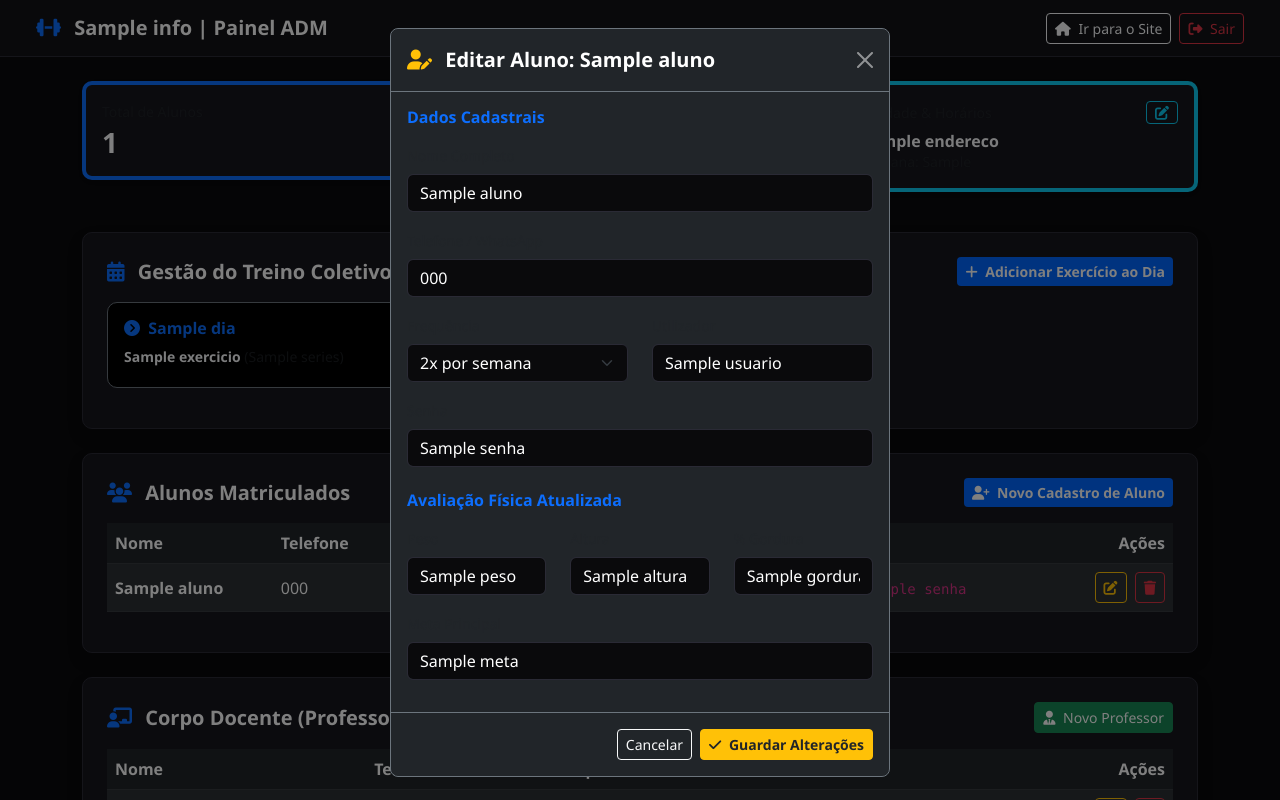
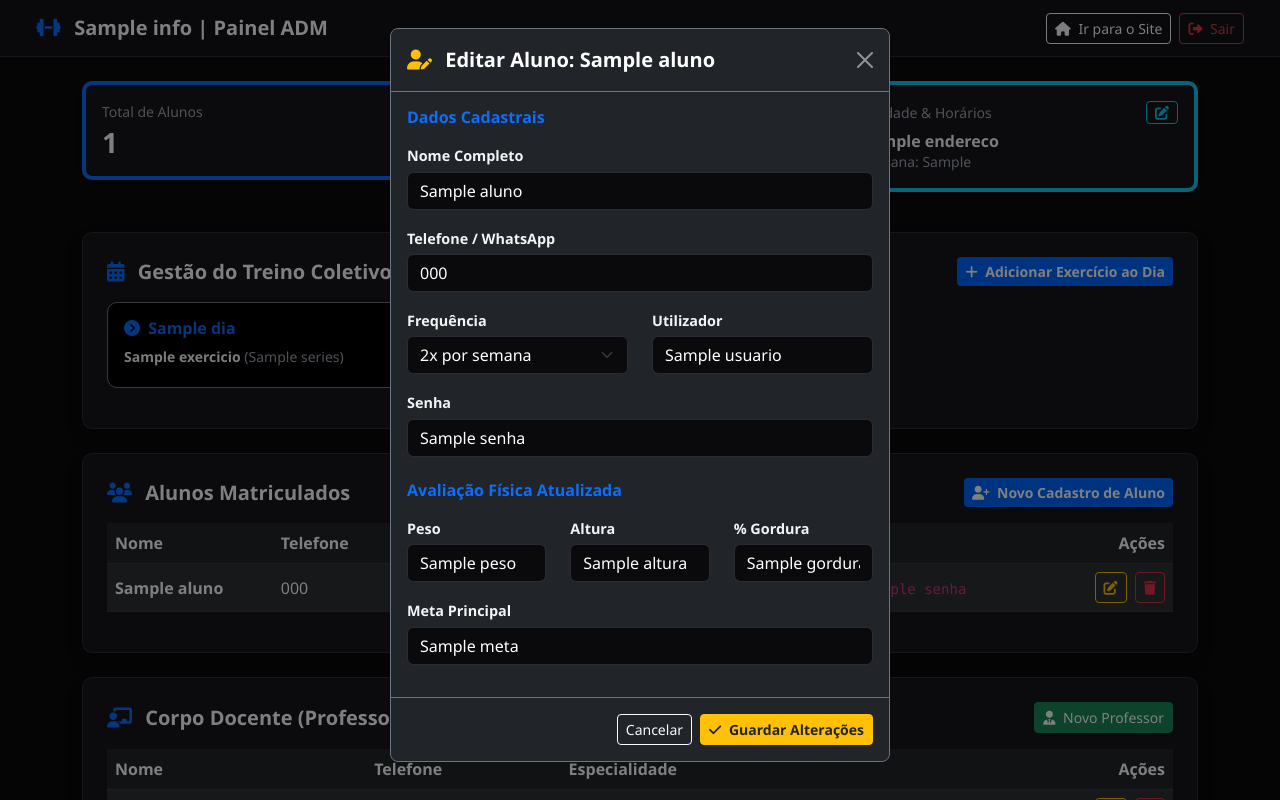
Before and after one commit to lungponto-ctrl/estudioburpee, a Flask app: template templates/admin.html in a window 1280 px wide, after a click on "Editar Cadastro e Avaliação". Run offline with Flask 3, Linux system fonts and the light colour scheme; the template is opened without the code that fills it: most values are stand-ins (such as "Sample title", 1, 10 or a date in 2020).

Commit message:
Atualizacao e correcao do login e estilos

```diff
--- a/templates/admin.html
+++ b/templates/admin.html
@@ -13,6 +13,11 @@
         .btn-primary { background-color: #0066ff; border: none; font-weight: 600; }
         .btn-primary:hover { background-color: #0052cc; }
         .table { color: #fff; }
+
+        /* Garantir rótulos claros e visíveis nos formulários e modais */
+        .form-label, label { color: #f3f4f6 !important; font-weight: 600; font-size: 0.9rem; margin-bottom: 0.3rem; }
+        .text-muted { color: #9ca3af !important; }
+
         .form-control, .form-select { background-color: #0a0a0c !important; border: 1px solid #2a2a35 !important; color: #ffffff !important; }
         .form-control::placeholder { color: #9ca3af !important; opacity: 1; }
         .form-control:focus, .form-select:focus { background-color: #0a0a0c !important; border-color: #0066ff !important; color: #ffffff !important; box-shadow: 0 0 0 0.25rem rgba(0, 102, 255, 0.25); }
@@ -31,7 +36,7 @@
 
     <div class="container py-4">
 
-        <!-- Cartões de Resumo com Botão para Editar Informações do Estúdio -->
+        <!-- Cartões de Resumo -->
         <div class="row mb-4">
             <div class="col-md-4 mb-3">
                 <div class="card p-3 shadow-sm border-start border-primary border-4">
@@ -131,16 +136,16 @@
                                         <div class="modal-body text-start">
                                             <h6 class="text-primary fw-bold mb-3">Dados Cadastrais</h6>
                                             <div class="mb-3">
-                                                <label class="form-label text-muted small">Nome Completo</label>
+                                                <label class="form-label">Nome Completo</label>
                                                 <input type="text" class="form-control" name="nome" value="{{ aluno.nome }}" required>
                                             </div>
                                             <div class="mb-3">
-                                                <label class="form-label text-muted small">Telefone / WhatsApp</label>
+                                                <label class="form-label">Telefone / WhatsApp</label>
                                                 <input type="text" class="form-control" name="telefone" value="{{ aluno.telefone }}" required>
                                             </div>
                                             <div class="row">
                                                 <div class="col-md-6 mb-3">
-                                                    <label class="form-label text-muted small">Frequência</label>
+                                                    <label class="form-label">Frequência</label>
                                                     <select class="form-select" name="frequencia">
                                                         <option value="2x por semana" {% if aluno.frequencia == '2x por semana' %}selected{% endif %}>2x por semana</option>
                                                         <option value="3x por semana" {% if aluno.frequencia == '3x por semana' %}selected{% endif %}>3x por semana</option>
@@ -148,32 +153,32 @@
                                                     </select>
                                                 </div>
                                                 <div class="col-md-6 mb-3">
-                                                    <label class="form-label text-muted small">Utilizador</label>
+                                                    <label class="form-label">Utilizador</label>
                                                     <input type="text" class="form-control" name="usuario" value="{{ aluno.usuario }}" required>
                                                 </div>
                                             </div>
                                             <div class="mb-3">
-                                                <label class="form-label text-muted small">Senha</label>
+                                                <label class="form-label">Senha</label>
                                                 <input type="text" class="form-control" name="senha" value="{{ aluno.senha }}" required>
                                             </div>
 
                                             <h6 class="text-primary fw-bold mt-4 mb-3">Avaliação Física Atualizada</h6>
                                             <div class="row">
                                                 <div class="col-md-4 mb-3">
-                                                    <label class="form-label text-muted small">Peso</label>
+                                                    <label class="form-label">Peso</label>
                                                     <input type="text" class="form-control" name="peso" value="{{ aluno.avaliacao.peso }}">
                                                 </div>
                                                 <div class="col-md-4 mb-3">
-                                                    <label class="form-label text-muted small">Altura</label>
+                                                    <label class="form-label">Altura</label>
                                                     <input type="text" class="form-control" name="altura" value="{{ aluno.avaliacao.altura }}">
                                                 </div>
                                                 <div class="col-md-4 mb-3">
-                                                    <label class="form-label text-muted small">% Gordura</label>
+                                                    <label class="form-label">% Gordura</label>
                                                     <input type="text" class="form-control" name="gordura" value="{{ aluno.avaliacao.gordura }}">
                                                 </div>
                                             </div>
                                             <div class="mb-3">
-                                                <label class="form-label text-muted small">Meta Principal</label>
+                                                <label class="form-label">Meta Principal</label>
                                                 <input type="text" class="form-control" name="meta" value="{{ aluno.avaliacao.meta }}">
                                             </div>
                                         </div>
@@ -234,15 +239,15 @@
                                     <form action="/admin/professor/editar/{{ prof.id }}" method="POST">
                                         <div class="modal-body text-start">
                                             <div class="mb-3">
-                                                <label class="form-label text-muted small">Nome Completo</label>
+                                                <label class="form-label">Nome Completo</label>
                                                 <input type="text" class="form-control" name="nome" value="{{ prof.nome }}" required>
                                             </div>
                                             <div class="mb-3">
-                                                <label class="form-label text-muted small">Telefone / WhatsApp</label>
+                                                <label class="form-label">Telefone / WhatsApp</label>
                                                 <input type="text" class="form-control" name="telefone" value="{{ prof.telefone }}" required>
                                             </div>
                                             <div class="mb-3">
-                                                <label class="form-label text-muted small">Especialidade</label>
+                                                <label class="form-label">Especialidade</label>
                                                 <input type="text" class="form-control" name="especialidade" value="{{ prof.especialidade }}" required>
                                             </div>
                                         </div>
@@ -274,33 +279,33 @@
                     <div class="modal-body text-start">
                         <h6 class="text-primary fw-bold mb-3">Dados Gerais</h6>
                         <div class="mb-3">
-                            <label class="form-label text-muted small">Nome do Estúdio</label>
+                            <label class="form-label">Nome do Estúdio</label>
                             <input type="text" class="form-control" name="nome" value="{{ info.nome }}" required>
                         </div>
                         <div class="mb-3">
-                            <label class="form-label text-muted small">WhatsApp / Telefone</label>
+                            <label class="form-label">WhatsApp / Telefone</label>
                             <input type="text" class="form-control" name="telefone" value="{{ info.telefone }}" required>
                         </div>
                         <div class="mb-3">
-                            <label class="form-label text-muted small">Endereço Completo</label>
+                            <label class="form-label">Endereço Completo</label>
                             <input type="text" class="form-control" name="endereco" value="{{ info.endereco }}" required>
                         </div>
                         <div class="mb-3">
-                            <label class="form-label text-muted small">CEP</label>
+                            <label class="form-label">CEP</label>
                             <input type="text" class="form-control" name="cep" value="{{ info.cep }}" required>
                         </div>
 
                         <h6 class="text-primary fw-bold mt-4 mb-3">Horários de Funcionamento</h6>
                         <div class="mb-3">
-                            <label class="form-label text-muted small">Segunda a Sexta</label>
+                            <label class="form-label">Segunda a Sexta</label>
                             <input type="text" class="form-control" name="horario_semana" value="{{ info.horario_semana }}" required>
                         </div>
                         <div class="mb-3">
-                            <label class="form-label text-muted small">Sábados</label>
+                            <label class="form-label">Sábados</label>
                             <input type="text" class="form-control" name="horario_sabado" value="{{ info.horario_sabado }}" required>
                         </div>
                         <div class="mb-3">
-                            <label class="form-label text-muted small">Observação de Atendimento</label>
+                            <label class="form-label">Observação de Atendimento</label>
                             <input type="text" class="form-control" name="observacao_horario" value="{{ info.observacao_horario }}" required>
                         </div>
                     </div>
@@ -326,17 +331,17 @@
                         <h6 class="text-primary fw-bold mb-3"><i class="fa-solid fa-id-card me-1"></i> Dados Cadastrais</h6>
                         <div class="row">
                             <div class="col-md-6 mb-3">
-                                <label class="form-label text-muted small">Nome Completo</label>
+                                <label class="form-label">Nome Completo</label>
                                 <input type="text" class="form-control" name="nome" required placeholder="Ex: Maria Souza">
                             </div>
                             <div class="col-md-6 mb-3">
-                                <label class="form-label text-muted small">Telefone / WhatsApp</label>
+                                <label class="form-label">Telefone / WhatsApp</label>
                                 <input type="text" class="form-control" name="telefone" required placeholder="Ex: (31) 98888-9999">
                             </div>
                         </div>
                         <div class="row">
                             <div class="col-md-4 mb-3">
-                                <label class="form-label text-muted small">Frequência Semanal</label>
+                                <label class="form-label">Frequência Semanal</label>
                                 <select class="form-select" name="frequencia">
                                     <option value="2x por semana">2x por semana</option>
                                     <option value="3x por semana" selected>3x por semana</option>
@@ -344,11 +349,11 @@
                                 </select>
                             </div>
                             <div class="col-md-4 mb-3">
-                                <label class="form-label text-muted small">Utilizador (Login)</label>
+                                <label class="form-label">Utilizador (Login)</label>
                                 <input type="text" class="form-control" name="usuario" required placeholder="Ex: maria">
                             </div>
                             <div class="col-md-4 mb-3">
-                                <label class="form-label text-muted small">Palavra-passe</label>
+                                <label class="form-label">Palavra-passe</label>
                                 <input type="password" class="form-control" name="senha" required placeholder="Ex: 123456">
                             </div>
                         </div>
@@ -356,20 +361,20 @@
                         <h6 class="text-primary fw-bold mt-4 mb-3"><i class="fa-solid fa-heart-pulse me-1"></i> Avaliação Física Inicial</h6>
                         <div class="row">
                             <div class="col-md-4 mb-3">
-                                <label class="form-label text-muted small">Peso</label>
+                                <label class="form-label">Peso</label>
                                 <input type="text" class="form-control" name="peso" placeholder="Ex: 75kg">
                             </div>
                             <div class="col-md-4 mb-3">
-                                <label class="form-label text-muted small">Altura</label>
+                                <label class="form-label">Altura</label>
                                 <input type="text" class="form-control" name="altura" placeholder="Ex: 1.72m">
                             </div>
                             <div class="col-md-4 mb-3">
-                                <label class="form-label text-muted small">% Gordura</label>
+                                <label class="form-label">% Gordura</label>
                                 <input type="text" class="form-control" name="gordura" placeholder="Ex: 16%">
                             </div>
                         </div>
                         <div class="mb-3">
-                            <label class="form-label text-muted small">Meta Principal</label>
+                            <label class="form-label">Meta Principal</label>
                             <input type="text" class="form-control" name="meta" placeholder="Ex: Hipertrofia e Condicionamento">
                         </div>
                     </div>
@@ -393,7 +398,7 @@
                 <form action="/admin/treino/adicionar" method="POST">
                     <div class="modal-body text-start">
                         <div class="mb-3">
-                            <label class="form-label text-muted small">Dia da Semana</label>
+                            <label class="form-label">Dia da Semana</label>
                             <select class="form-select" name="dia" required>
                                 <option value="Segunda-feira">Segunda-feira</option>
                                 <option value="Terça-feira">Terça-feira</option>
@@ -404,15 +409,15 @@
                             </select>
                         </div>
                         <div class="mb-3">
-                            <label class="form-label text-muted small">Nome do Exercício</label>
+                            <label class="form-label">Nome do Exercício</label>
                             <input type="text" class="form-control" name="exercicio" required placeholder="Ex: Burpees / Agachamento">
                         </div>
                         <div class="mb-3">
-                            <label class="form-label text-muted small">Séries e Repetições</label>
+                            <label class="form-label">Séries e Repetições</label>
                             <input type="text" class="form-control" name="series" required placeholder="Ex: 4x15">
                         </div>
                         <div class="mb-3">
-                            <label class="form-label text-muted small">Descanso</label>
+                            <label class="form-label">Descanso</label>
                             <input type="text" class="form-control" name="descanso" placeholder="Ex: 45s">
                         </div>
                     </div>
@@ -436,15 +441,15 @@
                 <form action="/admin/professor/adicionar" method="POST">
                     <div class="modal-body text-start">
                         <div class="mb-3">
-                            <label class="form-label text-muted small">Nome Completo</label>
+                            <label class="form-label">Nome Completo</label>
                             <input type="text" class="form-control" name="nome" required placeholder="Ex: Roberto Carlos">
                         </div>
                         <div class="mb-3">
-                            <label class="form-label text-muted small">Telefone / WhatsApp</label>
+                            <label class="form-label">Telefone / WhatsApp</label>
                             <input type="text" class="form-control" name="telefone" required placeholder="Ex: (31) 97777-8888">
                         </div>
                         <div class="mb-3">
-                            <label class="form-label text-muted small">Especialidade</label>
+                            <label class="form-label">Especialidade</label>
                             <input type="text" class="form-control" name="especialidade" required placeholder="Ex: Musculação / Treino Funcional">
                         </div>
                     </div>
```
Also changed, not shown: templates/login.html (+9 -3 lines).
